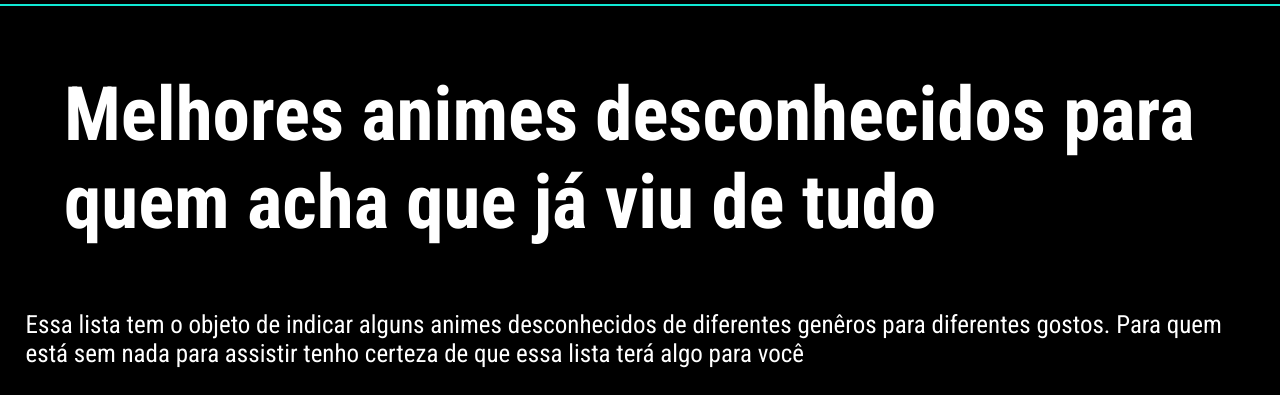
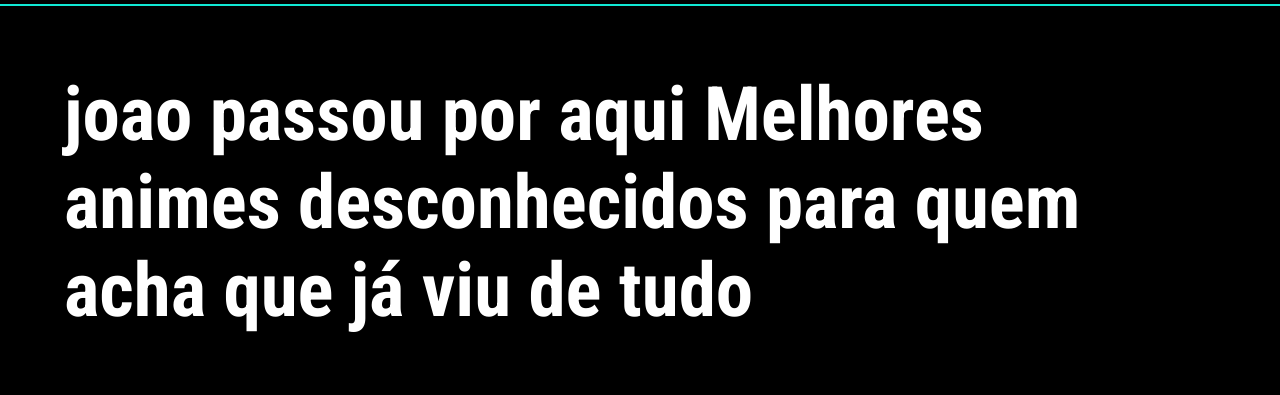
Before and after one commit to Pgvc0/PgsFlix, a plain HTML site: page anime-desconhecidos.html in a window 1280 px wide. Shown: the part 148-543 px from the top of the page. Drawn offline with Linux system fonts and the light colour scheme.

Commit message:
commit 1 do joao :)

```diff
--- a/anime-desconhecidos.html
+++ b/anime-desconhecidos.html
@@ -12,7 +12,7 @@
     <body>
 
         <section>
-            <div id="id_title" class="titulo"><h1>Melhores animes desconhecidos para quem acha que já viu de tudo</h1></div>
+            <div id="id_title" class="titulo"><h1> joao passou por aqui Melhores animes desconhecidos para quem acha que já viu de tudo</h1></div>
             <div class="subtitulo"><p>Essa lista tem o objeto de indicar alguns animes desconhecidos de diferentes genêros para diferentes gostos. Para quem está sem nada para assistir tenho certeza de que essa lista terá algo para você
             </p></div>
         </section>
```
